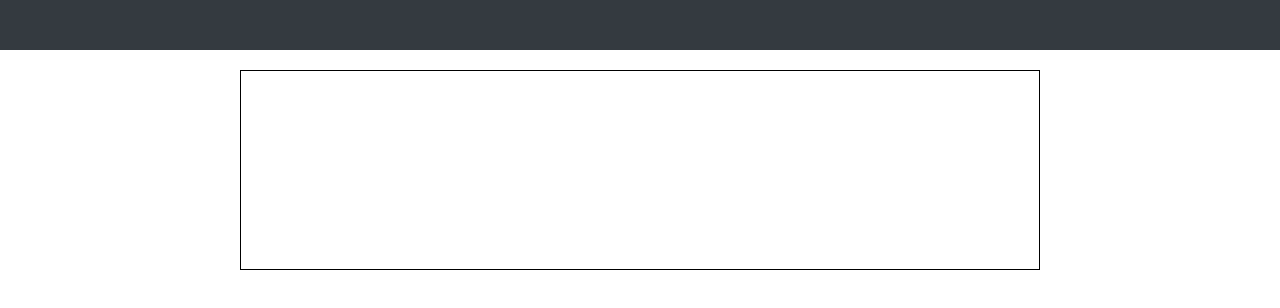
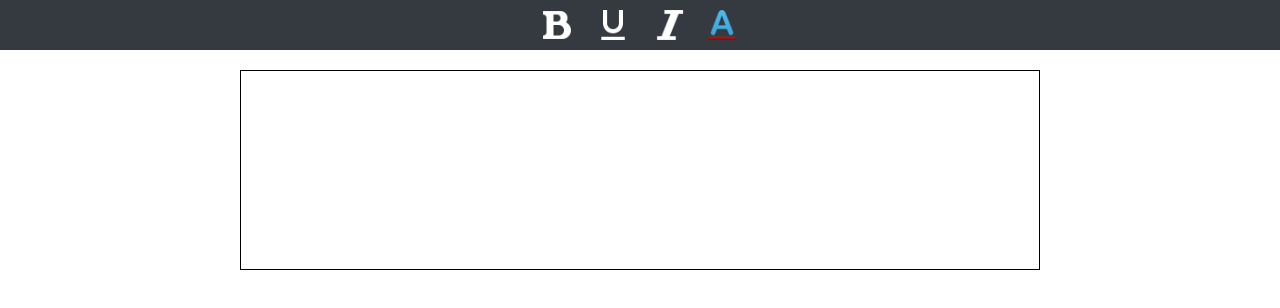
Before and after one commit to SanthushyaaJayathilleka/new-editor, a plain HTML site: page index.html in a window 1280 px wide. Drawn offline with nearby package versions, Linux system fonts and the light colour scheme.

Commit message:
this is fontcolor

```diff
--- a/index.html
+++ b/index.html
@@ -19,17 +19,27 @@
 
     <div>
         <div class="toolbar bg-dark">
+            <button class="bold" onclick="bold()">
+                <img src="Resources/bold-xxl.png" width="28">
+            </button>
+
+
+
+            <button class="underline" onclick="underline()">
+                <img src="Resources/format_underline_white_192x192.png" width="40">
+            </button>
 
 
 
 
 
+            <button class="italic" onclick="italic()">
+                <img src="Resources/italic-xxl.png" width="30">
+            </button>
 
-
-
-
-
-
+            <button class="fontColor" onclick="fontColor()">
+                <img src="Resources/Font-color-icon.png" width="30">
+            </button>
 
 
 
```
